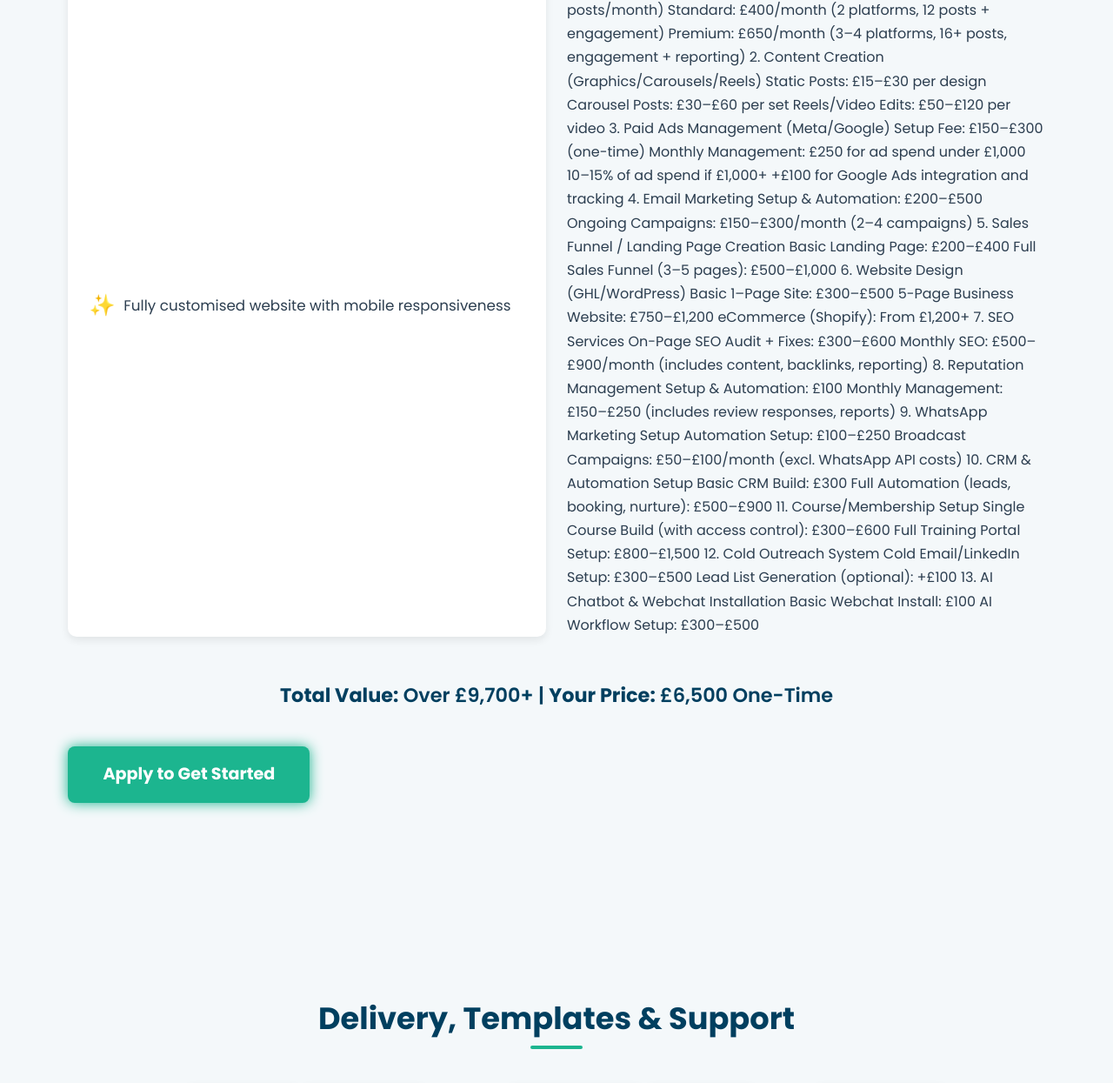
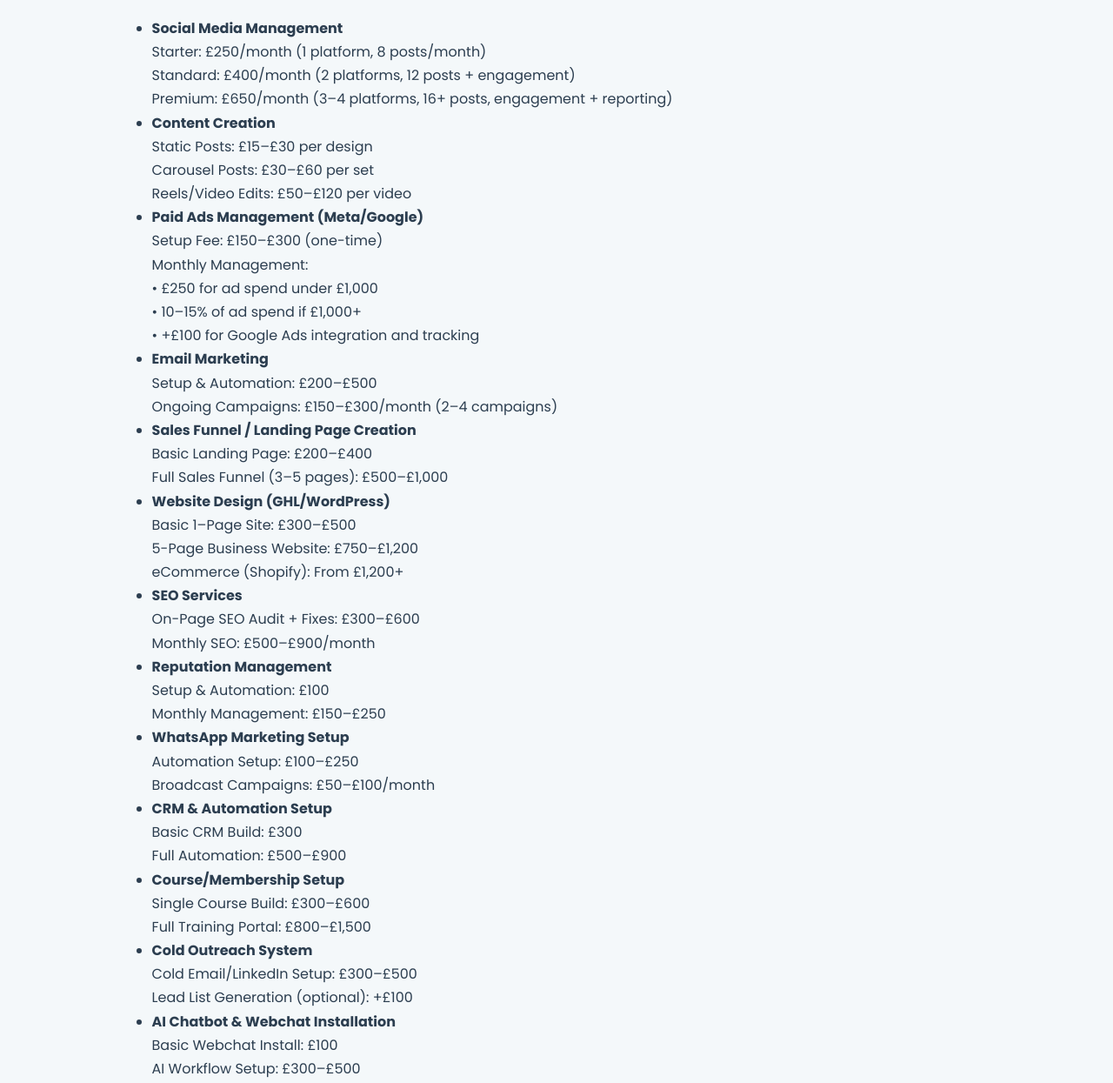
Before and after one commit to Kydosdigital/luwados, a plain HTML site: page index.html in a window 1280 px wide. Shown: the part 3005-4250 px from the top of the page at 87% size. Drawn offline with Linux system fonts and the light colour scheme.

Commit message:
Update index.html

```diff
--- a/index.html
+++ b/index.html
@@ -75,85 +75,98 @@
   <section id="package" class="package section-spacing bg-light">
     <div class="container">
       <h3 class="section-title">💼 DIGITAL MARKETING SERVICES & PRICING:</h3>
-      <ul class="package-list">
-        <li><span>✨</span> Fully customised website with mobile responsiveness</li>
-        1. Social Media Management
-Starter: £250/month (1 platform, 8 posts/month)
+      <section class="services-pricing">
+  <div class="container">
+<!--     <h2 class="section-title">Digital Marketing Services & Pricing</h2> -->
 
-Standard: £400/month (2 platforms, 12 posts + engagement)
+    <ul class="service-list">
+      <li>
+        <strong>Social Media Management</strong><br>
+        Starter: £250/month (1 platform, 8 posts/month)<br>
+        Standard: £400/month (2 platforms, 12 posts + engagement)<br>
+        Premium: £650/month (3–4 platforms, 16+ posts, engagement + reporting)
+      </li>
 
-Premium: £650/month (3–4 platforms, 16+ posts, engagement + reporting)
+      <li>
+        <strong>Content Creation</strong><br>
+        Static Posts: £15–£30 per design<br>
+        Carousel Posts: £30–£60 per set<br>
+        Reels/Video Edits: £50–£120 per video
+      </li>
 
-2. Content Creation (Graphics/Carousels/Reels)
-Static Posts: £15–£30 per design
+      <li>
+        <strong>Paid Ads Management (Meta/Google)</strong><br>
+        Setup Fee: £150–£300 (one-time)<br>
+        Monthly Management:<br>
+        • £250 for ad spend under £1,000<br>
+        • 10–15% of ad spend if £1,000+<br>
+        • +£100 for Google Ads integration and tracking
+      </li>
 
-Carousel Posts: £30–£60 per set
+      <li>
+        <strong>Email Marketing</strong><br>
+        Setup & Automation: £200–£500<br>
+        Ongoing Campaigns: £150–£300/month (2–4 campaigns)
+      </li>
 
-Reels/Video Edits: £50–£120 per video
+      <li>
+        <strong>Sales Funnel / Landing Page Creation</strong><br>
+        Basic Landing Page: £200–£400<br>
+        Full Sales Funnel (3–5 pages): £500–£1,000
+      </li>
 
-3. Paid Ads Management (Meta/Google)
-Setup Fee: £150–£300 (one-time)
+      <li>
+        <strong>Website Design (GHL/WordPress)</strong><br>
+        Basic 1–Page Site: £300–£500<br>
+        5-Page Business Website: £750–£1,200<br>
+        eCommerce (Shopify): From £1,200+
+      </li>
 
-Monthly Management:
+      <li>
+        <strong>SEO Services</strong><br>
+        On-Page SEO Audit + Fixes: £300–£600<br>
+        Monthly SEO: £500–£900/month
+      </li>
 
-£250 for ad spend under £1,000
+      <li>
+        <strong>Reputation Management</strong><br>
+        Setup & Automation: £100<br>
+        Monthly Management: £150–£250
+      </li>
 
-10–15% of ad spend if £1,000+
+      <li>
+        <strong>WhatsApp Marketing Setup</strong><br>
+        Automation Setup: £100–£250<br>
+        Broadcast Campaigns: £50–£100/month
+      </li>
 
-+£100 for Google Ads integration and tracking
+      <li>
+        <strong>CRM & Automation Setup</strong><br>
+        Basic CRM Build: £300<br>
+        Full Automation: £500–£900
+      </li>
 
-4. Email Marketing
-Setup & Automation: £200–£500
+      <li>
+        <strong>Course/Membership Setup</strong><br>
+        Single Course Build: £300–£600<br>
+        Full Training Portal: £800–£1,500
+      </li>
 
-Ongoing Campaigns: £150–£300/month (2–4 campaigns)
+      <li>
+        <strong>Cold Outreach System</strong><br>
+        Cold Email/LinkedIn Setup: £300–£500<br>
+        Lead List Generation (optional): +£100
+      </li>
 
-5. Sales Funnel / Landing Page Creation
-Basic Landing Page: £200–£400
+      <li>
+        <strong>AI Chatbot & Webchat Installation</strong><br>
+        Basic Webchat Install: £100<br>
+        AI Workflow Setup: £300–£500
+      </li>
+    </ul>
+  </div>
+</section>
 
-Full Sales Funnel (3–5 pages): £500–£1,000
-
-6. Website Design (GHL/WordPress)
-Basic 1–Page Site: £300–£500
-
-5-Page Business Website: £750–£1,200
-
-eCommerce (Shopify): From £1,200+
-
-7. SEO Services
-On-Page SEO Audit + Fixes: £300–£600
-
-Monthly SEO: £500–£900/month (includes content, backlinks, reporting)
-
-8. Reputation Management
-Setup & Automation: £100
-
-Monthly Management: £150–£250 (includes review responses, reports)
-
-9. WhatsApp Marketing Setup
-Automation Setup: £100–£250
-
-Broadcast Campaigns: £50–£100/month (excl. WhatsApp API costs)
-
-10. CRM & Automation Setup
-Basic CRM Build: £300
-
-Full Automation (leads, booking, nurture): £500–£900
-
-11. Course/Membership Setup
-Single Course Build (with access control): £300–£600
-
-Full Training Portal Setup: £800–£1,500
-
-12. Cold Outreach System
-Cold Email/LinkedIn Setup: £300–£500
-
-Lead List Generation (optional): +£100
-
-13. AI Chatbot & Webchat Installation
-Basic Webchat Install: £100
-
-AI Workflow Setup: £300–£500
-      </ul>
       <p class="price-info"><strong>Total Value:</strong> Over £9,700+ | <strong>Your Price:</strong> £6,500 One-Time</p>
       <a href="#contact" class="cta-button glow">Apply to Get Started</a>
     </div>
```
